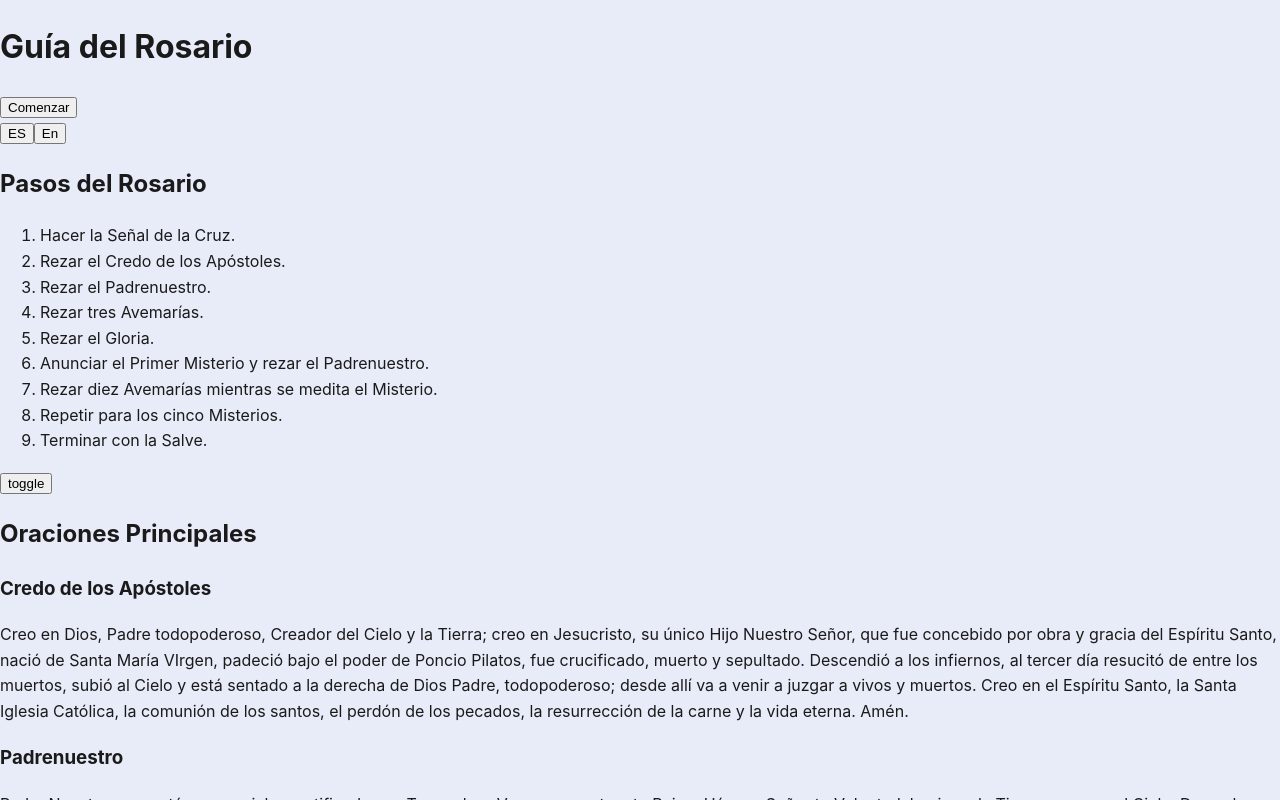
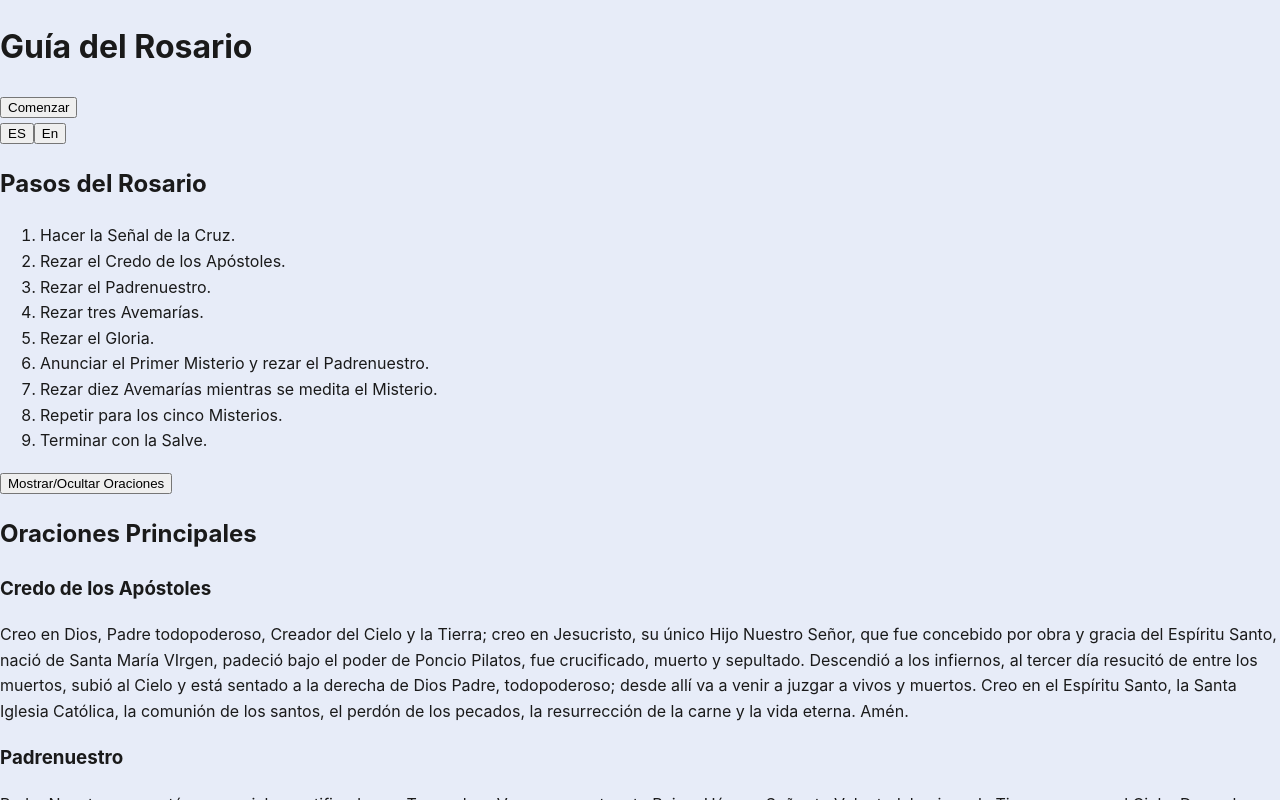
Before and after one commit to LuisDev912/Rosary-guide, a React (Vite) app: page / in a window 1280 px wide. Both pictures are taken after a click on the button "Comenzar". Shown: the top 800 px of the page. Built offline with nearby package versions, Linux system fonts and the light colour scheme.

Commit message:
"feat: add translation keys for prayer toggle button - Add English and Spanish translations for a button to show or hide prayers in the PrayersList. - Rename 'test-div' to 'prayers' as it isn't for testing purposes anymore."

```diff
--- a/src/components/PrayersList.jsx
+++ b/src/components/PrayersList.jsx
@@ -29,10 +29,12 @@ function PrayerList() {
     return (
         <div>
             <div className="toggle-list">
-                <button onClick={handleToggle}>toggle</button>
+                <button onClick={handleToggle}>{t("buttons.togglePrayers")}</button>
             </div>
-            <div className="test-div" style={{ display: showAll ? 'block' : 'none' }}>
+
+            <div className="prayers" style={{ display: showAll ? 'block' : 'none' }}>
                 <h2>{t("prayers.title")}</h2>
+
             {Object.entries(prayers).map(([key, prayer]) => (
                 <Prayer
                     key={key}
--- a/src/locales/en/en.json
+++ b/src/locales/en/en.json
@@ -7,7 +7,8 @@
     },
     "buttons": {
         "nextMystery": "Next Mystery",
-        "previousMystery": "Previous Mystery"
+        "previousMystery": "Previous Mystery",
+        "togglePrayers": "Show/Hide Prayers"
     },
     "labels": {
         "currentMystery": "Current Mystery"
--- a/src/locales/es/es.json
+++ b/src/locales/es/es.json
@@ -7,7 +7,8 @@
     },
     "buttons": {
         "nextMystery": "Siguiente Misterio",
-        "previousMystery": "Misterio Anterior"
+        "previousMystery": "Misterio Anterior",
+        "togglePrayers": "Mostrar/Ocultar Oraciones"
     },
     "labels": {
         "currentMystery": "Misterio Actual"
```
